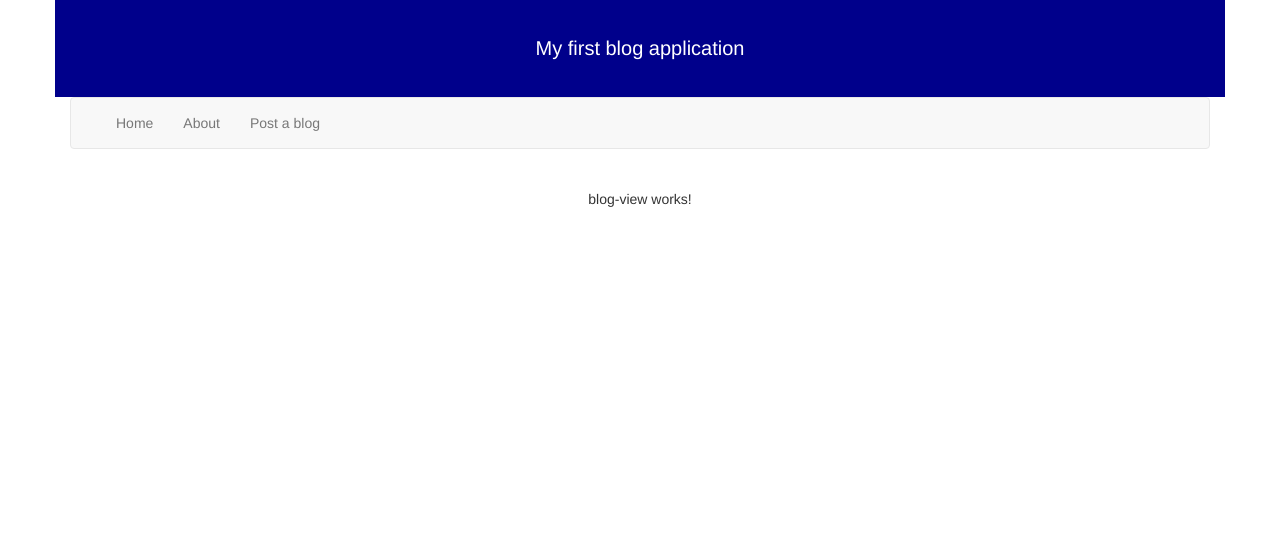
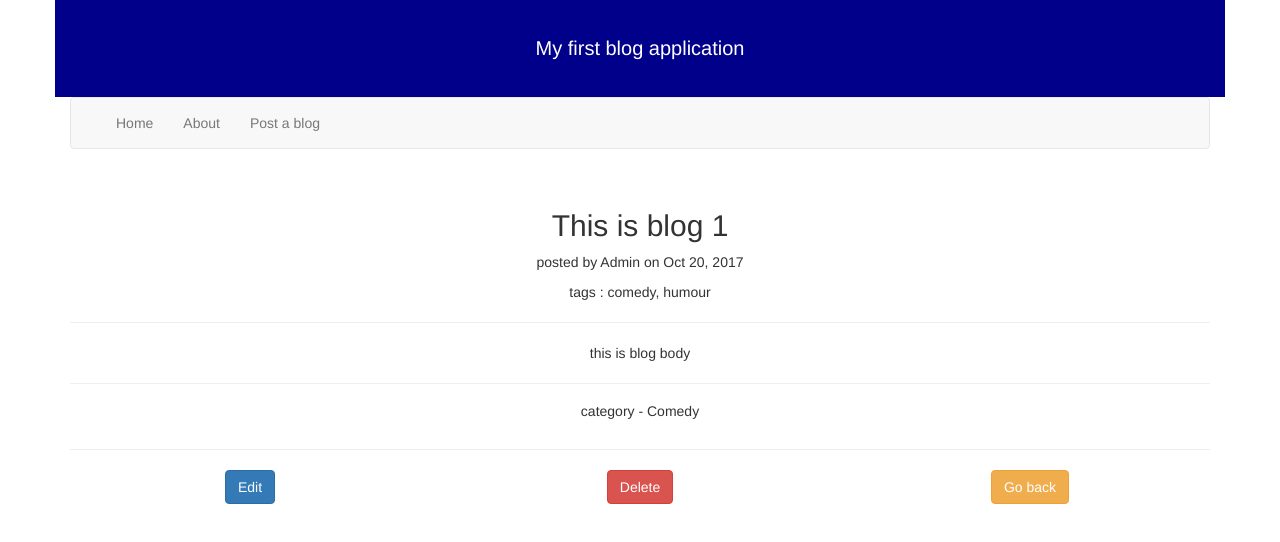
Before and after one commit to ishankrsingh/Blog-application, an Angular app: page /blog/1 in a window 1280 px wide. Shown: the top 542 px of the page. Built offline with nearby package versions, Linux system fonts and the light colour scheme.

Commit message:
Manual data entry,routing and templating done

```diff
--- a/src/app/blog-view/blog-view.component.html
+++ b/src/app/blog-view/blog-view.component.html
@@ -1 +1,33 @@
-<p>blog-view works!</p>
+<div class="container">
+    <div class="row" *ngIf="currentBlog">
+        <div class="col-md-12">
+            <h2>{{currentBlog.title}}</h2>
+            <p>posted by {{currentBlog.author}} on {{currentBlog.created | date}}</p>
+            <p *ngIf="currentBlog.tags.length!=undefined && currentBlog.tags.length>0">tags : <span
+                    *ngFor="let tag of currentBlog.tags;let first=first;let last=last">{{tag}}{{last ? '':', '}}</span>
+            </p>
+            <hr>
+            <div [innerHtml]="currentBlog.bodyHtml"></div>
+            <hr>
+            <h5>category - {{currentBlog.category}}</h5>
+
+        </div>
+
+
+
+    </div>
+    <hr>
+    <div class="row" *ngIf="currentBlog">
+        <div class="col-md-4">
+            <a class="btn btn-primary" [routerLink]="['/edit',currentBlog.blogId]">Edit</a>
+
+        </div>
+        <div class="col-md-4">
+            <a class="btn btn-danger">Delete</a>
+        </div>
+
+        <div class="col-md-4">
+            <a class="btn btn-warning">Go back</a>
+        </div>
+    </div>
+</div>
--- a/src/app/blog-view/blog-view.component.ts
+++ b/src/app/blog-view/blog-view.component.ts
@@ -1,4 +1,7 @@
 import { Component, OnInit } from '@angular/core';
+
+//import route relate code
+import{ActivatedRoute , Router} from '@angular/router';
 
 @Component({
   selector: 'app-blog-view',
@@ -7,9 +10,76 @@ import { Component, OnInit } from '@angular/core';
 })
 export class BlogViewComponent implements OnInit {
 
-  constructor() { }
+  //empty variable
+  public currentBlog;
 
-  ngOnInit(): void {
+  //declare a dummy blog variable here
+  public allBlogs=[
+    {
+      "blogId":"1",
+      "lastModified":"2017-10-20T12:20:47.854Z",
+      "created":"2017-10-20T12:20:47.854Z",
+      "tags":["comedy","humour"],
+      "author":"Admin",
+      "category":"Comedy",
+      "isPublished": true,
+      "views": 0,
+      "bodyHtml":"this is blog body ",
+      "description": "this is blog 1 description",
+      "title":"This is blog 1"
+    },
+    {
+      "blogId":"2",
+      "lastModified":"2017-10-20T12:20:47.854Z",
+      "created":"2017-10-20T12:20:47.854Z",
+      "tags":["comedy","humour"],
+      "author":"Admin",
+      "category":"Comedy",
+      "isPublished": true,
+      "views": 0,
+      "bodyHtml":"<h1>this is big text</h1><p>this is small text</p> ",
+      "description": "this is the description of an example blog",
+      "title":"This is an example log"
+    },
+    {
+      "blogId":"3",
+      "lastModified":"2017-10-20T12:20:47.854Z",
+      "created":"2017-10-20T12:20:47.854Z",
+      "tags":["dark","horror"],
+      "author":"Admin",
+      "category":"Comedy",
+      "isPublished": true,
+      "views": 0,
+      "bodyHtml":"this is blog body ",
+      "description": "this is blog 3 description",
+      "title":"This is blog 3"
+    }
+
+  ]
+
+  constructor(private _route: ActivatedRoute,private router: Router) {
+    console.log("constructor is called");
+   }
+
+  ngOnInit():void {
+    console.log("ngOnInitCalled");
+    //getting blog id from the route
+    let myBlogId=this._route.snapshot.paramMap.get('blogId');
+    console.log(myBlogId);
+    //calling the function to get the blog with this BlogId out of the overall array
+    this.getSingleBlogInformation(myBlogId);
   }
 
+  public getSingleBlogInformation(currentBlogId):any {
+    //using a for of loop here from typescript
+
+    for(let blog of this.allBlogs)
+    {
+      if(blog.blogId==currentBlogId)
+      {this.currentBlog=blog;
+      }
+    }
+    console.log(this.currentBlog);
+  }//end get blog information function
+
 }
--- a/src/app/home/home.component.html
+++ b/src/app/home/home.component.html
@@ -1 +1,22 @@
-<p>home works just fine! sup !</p>
+<div class="container" style="text-align: center">
+    <div class="row" style="text-align: center">
+       <div class="col-md-12" style="font-size: 22px">All Blogs</div>
+       <br><br><br><br>
+    </div>
+    <div class="row" style="text-align: center">
+        <!--iterative div starts here-->
+      <div *ngFor="let blog of allBlogs" class="col-md-4">
+          <div class="panel panel-default">
+              <div class="panel-heading">{{blog.title | uppercase}}</div>
+              <div class="panel-body">
+                  <p>{{blog.description}}</p>
+              </div>
+              <div class="panel-footer">Posted on {{blog.created | date}}<br/>by {{blog.author}}
+                <br/><br/><a [routerLink]="['/blog',blog.blogId]" class="btn btn-primary">Read</a>
+              </div>
+          </div>
+          <br/>
+      </div>
+      <!--end iterative div-->
+    </div>
+</div>
--- a/src/app/home/home.component.ts
+++ b/src/app/home/home.component.ts
@@ -1,4 +1,4 @@
-//this is a be default statement . It is like headerfile in C++
+//this is a be default statement . It is like headerfile in C++ ..
 
 import { Component, OnInit } from '@angular/core';
 
@@ -11,6 +11,49 @@ import { Component, OnInit } from '@angular/core';
 //simple class
 export class HomeComponent implements OnInit {
 
+  //declare a dummy blog variable here
+  public allBlogs=[
+    {
+      "blogId":"1",
+      "lastModified":"2017-10-20T12:20:47.854Z",
+      "created":"2017-10-20T12:20:47.854Z",
+      "tags":["comedy","humour"],
+      "author":"Admin",
+      "category":"Comedy",
+      "isPublished": true,
+      "views": 0,
+      "bodyHtml":"this is blog body ",
+      "description": "this is blog 1 description",
+      "title":"This is blog 1"
+    },
+    {
+      "blogId":"2",
+      "lastModified":"2017-10-20T12:20:47.854Z",
+      "created":"2017-10-20T12:20:47.854Z",
+      "tags":["comedy","humour"],
+      "author":"Admin",
+      "category":"Comedy",
+      "isPublished": true,
+      "views": 0,
+      "bodyHtml":"<h1>this is big text</h1><p>this is small text</p> ",
+      "description": "this is the description of an example blog",
+      "title":"This is an example log"
+    },
+    {
+      "blogId":"3",
+      "lastModified":"2017-10-20T12:20:47.854Z",
+      "created":"2017-10-20T12:20:47.854Z",
+      "tags":["dark","horror"],
+      "author":"Admin",
+      "category":"Comedy",
+      "isPublished": true,
+      "views": 0,
+      "bodyHtml":"this is blog body ",
+      "description": "this is blog 3 description",
+      "title":"This is blog 3"
+    }
+
+  ]
   constructor() { }
 
   ngOnInit(): void {
```
Also changed, not shown: 1 other file (tests, documents, lock files or other folders).
